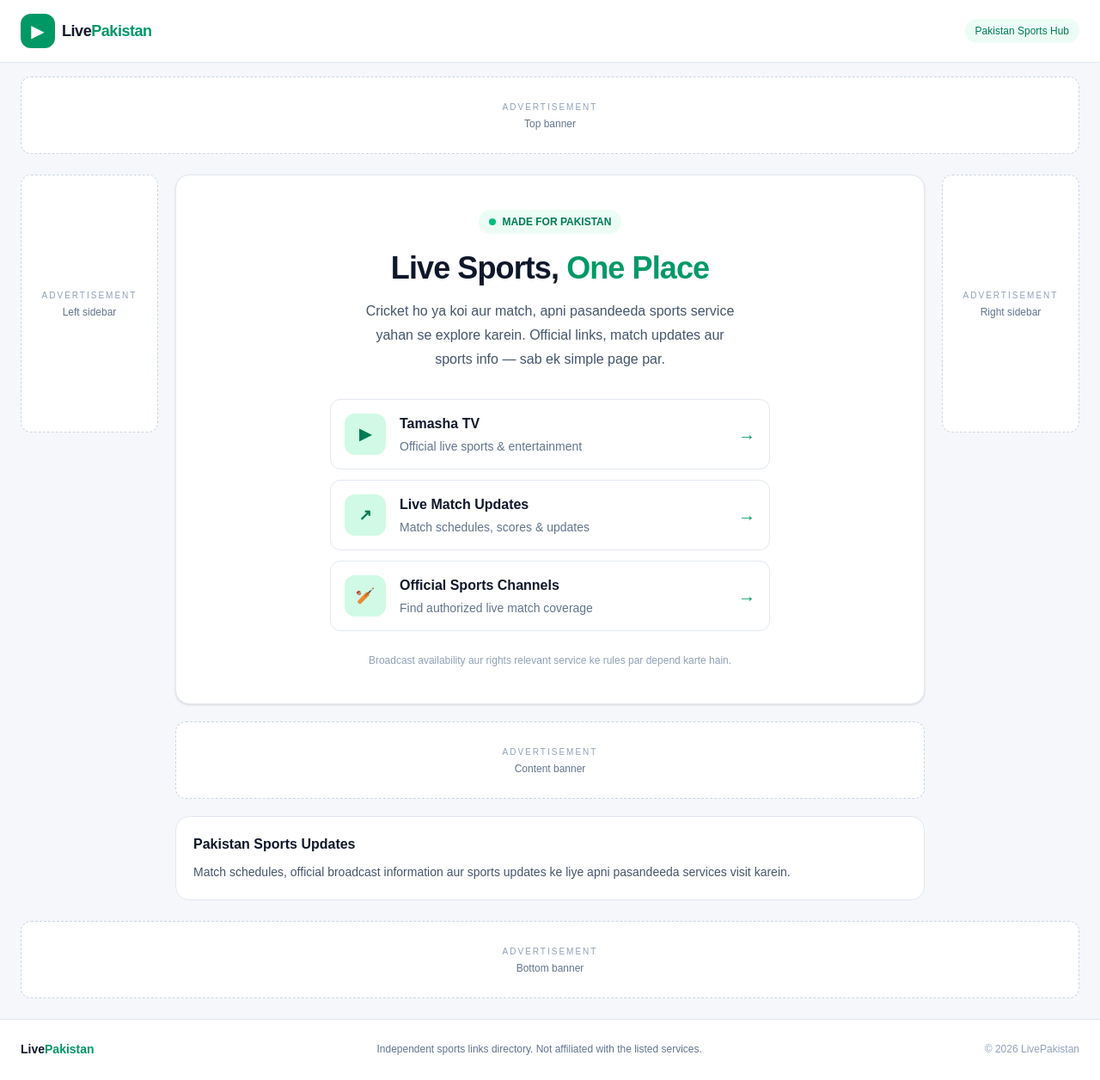
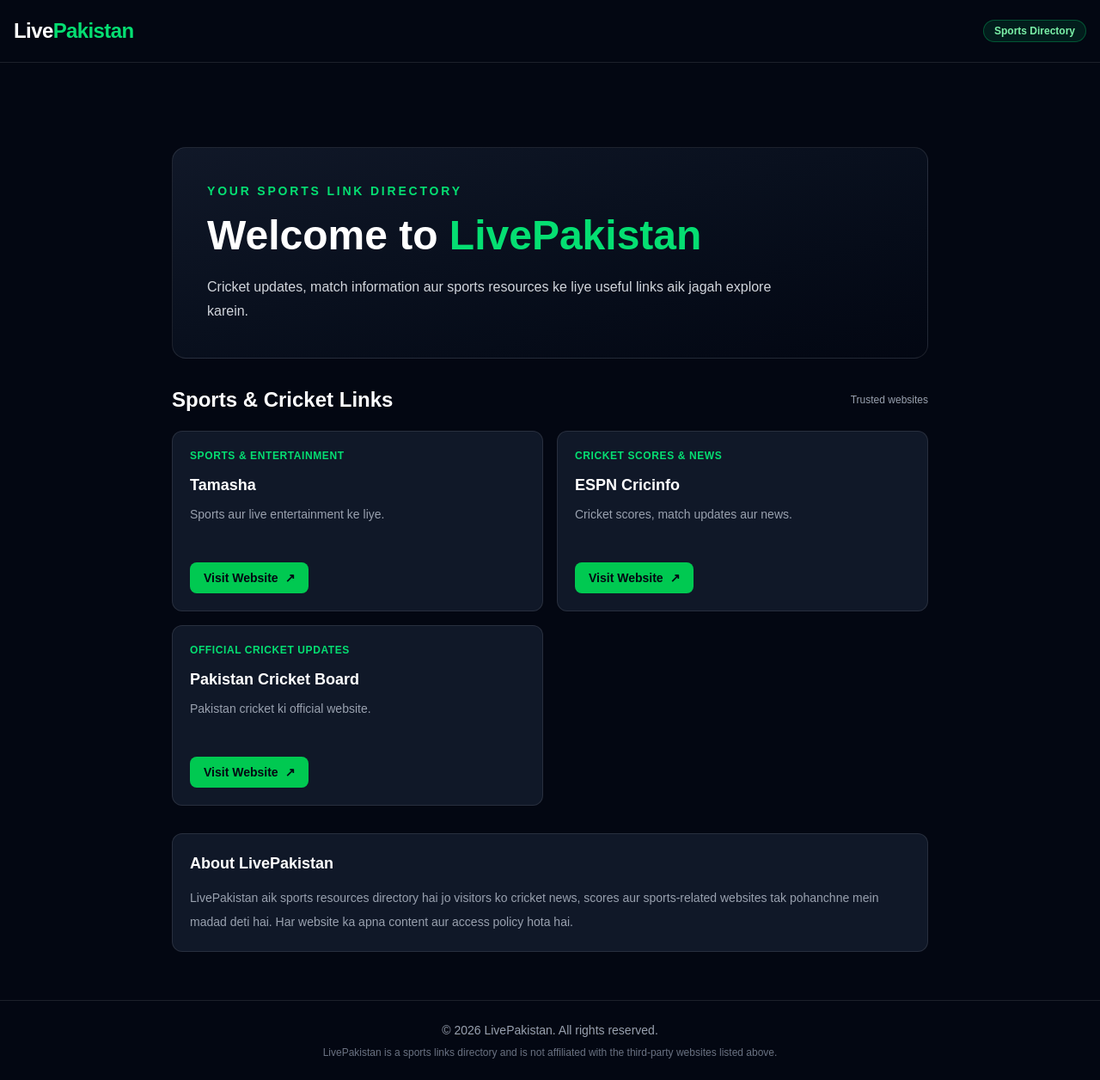
Before and after one commit to Zakariya06/cricket-live-sport, a Next.js app: page / in a window 1280 px wide. Shown: the whole page at 86% size. Built offline with nearby package versions, Linux system fonts and the light colour scheme.

Commit message:
adds add to the page

```diff
--- a/src/app/page.tsx
+++ b/src/app/page.tsx
@@ -1,174 +1,157 @@
-const liveServices = [
+
+import AdsterraFrame from "@/components/AdsterraFrame";
+
+const sportsLinks = [
   {
-    title: "Tamasha TV",
-    subtitle: "Official live sports & entertainment",
-    label: "TAMASHA",
-    href: "https://tamashaweb.com/",
+    name: "Tamasha",
+    description: "Sports aur live entertainment ke liye.",
+    url: "https://tamashaweb.com/",
+    category: "Sports & Entertainment",
   },
   {
-    title: "Live Match Updates",
-    subtitle: "Match schedules, scores & updates",
-    label: "LIVE UPDATES",
-    href: "https://www.espncricinfo.com/",
+    name: "ESPN Cricinfo",
+    description: "Cricket scores, match updates aur news.",
+    url: "https://www.espncricinfo.com/",
+    category: "Cricket Scores & News",
   },
   {
-    title: "Official Sports Channels",
-    subtitle: "Find authorized live match coverage",
-    label: "SPORTS",
-    href: "https://www.pcb.com.pk/",
+    name: "Pakistan Cricket Board",
+    description: "Pakistan cricket ki official website.",
+    url: "https://www.pcb.com.pk/",
+    category: "Official Cricket Updates",
   },
 ];
 
-function AdSlot({
-  label,
-  className = "",
-}: {
-  label: string;
-  className?: string;
-}) {
-  return (
-    <div
-      aria-label="Advertisement"
-      className={`flex min-h-[90px] items-center justify-center rounded-xl border border-dashed border-slate-300 bg-white p-3 text-center ${className}`}
-    >
-      <div>
-        <p className="text-[10px] font-medium uppercase tracking-[0.2em] text-slate-400">
-          Advertisement
-        </p>
-        <p className="mt-1 text-xs text-slate-500">{label}</p>
-      </div>
-    </div>
-  );
-}
-
 export default function Home() {
   return (
-    <main dir="ltr" className="min-h-screen bg-[#f5f7fb] text-slate-900">
+    <main className="min-h-screen bg-gray-950 text-white">
       {/* Header */}
-      <header className="border-b border-slate-200 bg-white">
-        <div className="mx-auto flex max-w-7xl items-center justify-between px-4 py-4 sm:px-6">
-          <a href="/" className="flex items-center gap-2">
-            <span className="flex h-10 w-10 items-center justify-center rounded-xl bg-emerald-600 text-xl text-white">
-              ▶
-            </span>
-            <span className="text-lg font-bold tracking-tight">
-              Live<span className="text-emerald-600">Pakistan</span>
-            </span>
+      <header className="border-b border-white/10 bg-gray-950">
+        <div className="mx-auto flex max-w-7xl items-center justify-between px-4 py-5">
+          <a href="/" className="text-2xl font-extrabold tracking-tight">
+            Live<span className="text-green-400">Pakistan</span>
           </a>
 
-          <span className="rounded-full bg-emerald-50 px-3 py-1.5 text-xs font-medium text-emerald-700">
-            Pakistan Sports Hub
+          <span className="rounded-full border border-green-400/30 bg-green-400/10 px-3 py-1 text-xs font-semibold text-green-300">
+            Sports Directory
           </span>
         </div>
       </header>
 
-      {/* Top advertisement: desktop and mobile */}
-      <div className="mx-auto max-w-7xl px-4 pt-4 sm:px-6">
-        <AdSlot label="Top banner" />
+      {/* Top 320 x 50 Adsterra banner */}
+      <div className="mx-auto flex min-h-[70px] max-w-7xl items-center justify-center px-2 py-3">
+        <AdsterraFrame
+          zoneKey="2a688154fdb324766e6e617b3dcb04cf"
+          width={320}
+          height={50}
+        />
       </div>
 
       {/* Main layout */}
-      <div className="mx-auto grid max-w-7xl grid-cols-1 gap-5 px-4 py-6 sm:px-6 lg:grid-cols-[160px_minmax(0,1fr)_160px]">
-        {/* Left advertisement: desktop only */}
+      <div className="mx-auto grid max-w-7xl grid-cols-1 gap-6 px-4 py-6 lg:grid-cols-[160px_minmax(0,1fr)_160px]">
+        {/* Left sidebar ad - desktop only */}
         <aside className="hidden lg:block">
-          <div className="sticky top-5">
-            <AdSlot label="Left sidebar" className="min-h-[300px]" />
+          <div className="sticky top-6 flex justify-center">
+            <AdsterraFrame
+              zoneKey="94fa28deea03c35c2a5a75920a44ef21"
+              width={160}
+              height={300}
+            />
           </div>
         </aside>
 
         {/* Main content */}
         <section className="min-w-0">
-          <div className="rounded-2xl border border-slate-200 bg-white px-5 py-8 shadow-sm sm:px-8 sm:py-10">
-            <div className="mx-auto max-w-xl text-center">
-              <span className="inline-flex items-center gap-2 rounded-full bg-emerald-50 px-3 py-1.5 text-xs font-semibold text-emerald-700">
-                <span className="h-2 w-2 rounded-full bg-emerald-500" />
-                MADE FOR PAKISTAN
-              </span>
+          <div className="mb-8 rounded-2xl border border-white/10 bg-gradient-to-br from-gray-900 to-gray-950 p-6 sm:p-10">
+            <p className="mb-3 text-sm font-semibold uppercase tracking-[0.2em] text-green-400">
+              Your Sports Link Directory
+            </p>
 
-              <h1 className="mt-5 text-3xl font-extrabold tracking-tight sm:text-4xl">
-                Live Sports, <span className="text-emerald-600">One Place</span>
+            <h1 className="text-3xl font-extrabold leading-tight sm:text-5xl">
+              Welcome to{" "}
+              <span className="text-green-400">LivePakistan</span>
             </h1>
 
-              <p className="mx-auto mt-4 max-w-md text-sm leading-7 text-slate-600 sm:text-base">
-                Cricket ho ya koi aur match, apni pasandeeda sports service
-                yahan se explore karein. Official links, match updates aur
-                sports info — sab ek simple page par.
+            <p className="mt-4 max-w-2xl text-sm leading-7 text-gray-300 sm:text-base">
+              Cricket updates, match information aur sports resources ke liye
+              useful links aik jagah explore karein.
             </p>
           </div>
 
-            <div className="mx-auto mt-8 max-w-lg space-y-3">
-              {liveServices.map((service, index) => (
+          <div className="mb-5 flex items-center justify-between gap-3">
+            <h2 className="text-xl font-bold sm:text-2xl">
+              Sports & Cricket Links
+            </h2>
+            <span className="text-xs text-gray-400">
+              Trusted websites
+            </span>
+          </div>
+
+          <div className="grid grid-cols-1 gap-4 sm:grid-cols-2">
+            {sportsLinks.map((item) => (
+              <article
+                key={item.name}
+                className="rounded-xl border border-white/10 bg-gray-900 p-5 transition hover:border-green-400/50"
+              >
+                <p className="mb-3 text-xs font-semibold uppercase tracking-wider text-green-400">
+                  {item.category}
+                </p>
+
+                <h3 className="text-lg font-bold">{item.name}</h3>
+
+                <p className="mt-2 min-h-12 text-sm leading-6 text-gray-400">
+                  {item.description}
+                </p>
+
                 <a
-                  key={service.title}
-                  href={service.href}
+                  href={item.url}
                   target="_blank"
                   rel="noopener noreferrer"
-                  className="group flex items-center gap-4 rounded-xl border border-slate-200 bg-white p-4 transition hover:border-emerald-300 hover:bg-emerald-50/50"
+                  className="mt-5 inline-flex items-center rounded-lg bg-green-500 px-4 py-2 text-sm font-semibold text-gray-950 transition hover:bg-green-400"
                 >
-                  <span className="flex h-12 w-12 shrink-0 items-center justify-center rounded-xl bg-emerald-100 text-lg font-bold text-emerald-700">
-                    {index === 0 ? "▶" : index === 1 ? "↗" : "🏏"}
-                  </span>
-
-                  <span className="min-w-0 flex-1">
-                    <span className="block font-semibold">{service.title}</span>
-                    <span className="mt-1 block text-xs leading-5 text-slate-500 sm:text-sm">
-                      {service.subtitle}
-                    </span>
-                  </span>
-
-                  <span className="shrink-0 text-xl text-emerald-600 transition group-hover:translate-x-1">
-                    →
+                  Visit Website
+                  <span className="ml-2" aria-hidden="true">
+                    ↗
                   </span>
                 </a>
+              </article>
             ))}
           </div>
 
-            <p className="mt-6 text-center text-xs leading-5 text-slate-400">
-              Broadcast availability aur rights relevant service ke rules par
-              depend karte hain.
+          {/* Content section */}
+          <section className="mt-8 rounded-xl border border-white/10 bg-gray-900 p-5">
+            <h2 className="text-lg font-bold">About LivePakistan</h2>
+            <p className="mt-3 text-sm leading-7 text-gray-400">
+              LivePakistan aik sports resources directory hai jo visitors ko
+              cricket news, scores aur sports-related websites tak pohanchne
+              mein madad deti hai. Har website ka apna content aur access
+              policy hota hai.
             </p>
-          </div>
-
-          {/* Content-area advertisement */}
-          <div className="mt-5">
-            <AdSlot label="Content banner" />
-          </div>
-
-          <div className="mt-5 rounded-2xl border border-slate-200 bg-white p-5">
-            <h2 className="font-bold">Pakistan Sports Updates</h2>
-            <p className="mt-2 text-sm leading-6 text-slate-600">
-              Match schedules, official broadcast information aur sports updates
-              ke liye apni pasandeeda services visit karein.
-            </p>
-          </div>
+          </section>
         </section>
 
-        {/* Right advertisement: desktop only */}
+        {/* Right sidebar ad - desktop only */}
         <aside className="hidden lg:block">
-          <div className="sticky top-5">
-            <AdSlot label="Right sidebar" className="min-h-[300px]" />
+          <div className="sticky top-6 flex justify-center">
+            <AdsterraFrame
+              zoneKey="94fa28deea03c35c2a5a75920a44ef21"
+              width={160}
+              height={300}
+            />
           </div>
         </aside>
       </div>
 
-      {/* Bottom advertisement: desktop and mobile */}
-      <div className="mx-auto max-w-7xl px-4 pb-6 sm:px-6">
-        <AdSlot label="Bottom banner" />
-      </div>
-
       {/* Footer */}
-      <footer className="border-t border-slate-200 bg-white">
-        <div className="mx-auto flex max-w-7xl flex-col gap-3 px-4 py-6 text-center sm:px-6 md:flex-row md:items-center md:justify-between md:text-left">
-          <p className="text-sm font-semibold">
-            Live<span className="text-emerald-600">Pakistan</span>
+      <footer className="mt-8 border-t border-white/10 bg-gray-950">
+        <div className="mx-auto max-w-7xl px-4 py-6 text-center">
+          <p className="text-sm text-gray-400">
+            © 2026 LivePakistan. All rights reserved.
           </p>
-
-          <p className="text-xs leading-5 text-slate-500">
-            Independent sports links directory. Not affiliated with the listed
-            services.
+          <p className="mt-2 text-xs text-gray-500">
+            LivePakistan is a sports links directory and is not affiliated
+            with the third-party websites listed above.
           </p>
-
-          <p className="text-xs text-slate-400">© 2026 LivePakistan</p>
         </div>
       </footer>
     </main>
--- /dev/null
+++ b/src/components/AdsterraFrame.tsx
@@ -0,0 +1,59 @@
+
+"use client";
+
+type AdsterraFrameProps = {
+  zoneKey: string;
+  width: number;
+  height: number;
+  className?: string;
+};
+
+export default function AdsterraFrame({
+  zoneKey,
+  width,
+  height,
+  className = "",
+}: AdsterraFrameProps) {
+  const srcDoc = `<!DOCTYPE html>
+<html>
+<head>
+<meta name="viewport" content="width=device-width, initial-scale=1">
+<style>
+  html, body {
+    margin: 0;
+    padding: 0;
+    width: ${width}px;
+    min-height: ${height}px;
+    overflow: hidden;
+    background: transparent;
+  }
+</style>
+</head>
+<body>
+<script>
+  var atOptions = {
+    key: "${zoneKey}",
+    format: "iframe",
+    height: ${height},
+    width: ${width},
+    params: {}
+  };
+</script>
+<script src="https://czernik.org/22/${zoneKey}"></script>
+</body>
+</html>`;
+
+  return (
+    <iframe
+      title="Advertisement"
+      srcDoc={srcDoc}
+      width={width}
+      height={height}
+      loading="lazy"
+      sandbox="allow-scripts allow-popups allow-popups-to-escape-sandbox"
+      referrerPolicy="no-referrer-when-downgrade"
+      className={className}
+      style={{ border: 0, overflow: "hidden" }}
+    />
+  );
+}
```
Lines whose indentation alone changed are shown as unchanged.
